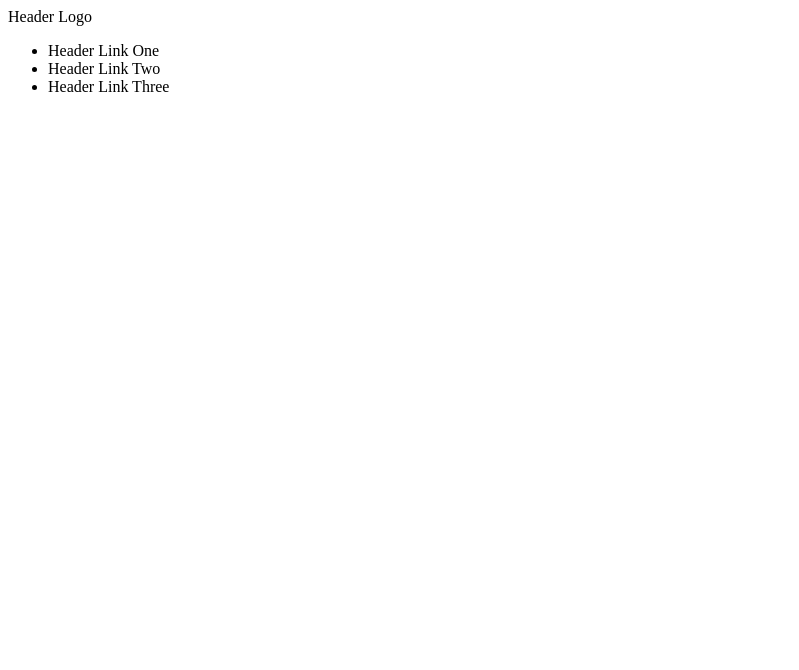
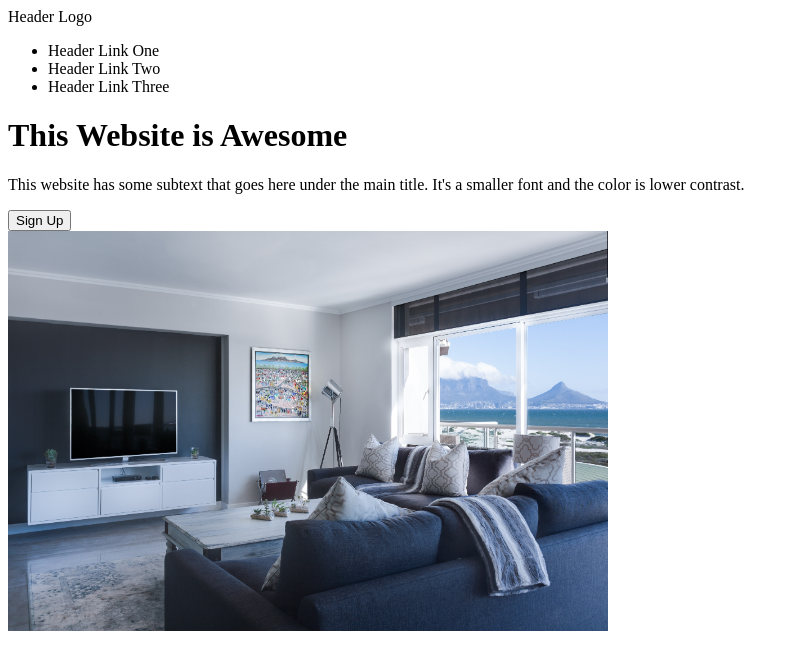
Before and after one commit to MGA1999/My-First-Landing-Page, a plain HTML site: page index.html in a window 1280 px wide. Shown: the whole page, without its empty margins (0-799 px from the left). Drawn offline with Linux system fonts and the light colour scheme.

Commit message:
Add title section

```diff
--- a/index.html
+++ b/index.html
@@ -23,7 +23,17 @@
     </div>
 
     <div class="body-one">
-
+        <div class="left-title">
+            <h1> This Website is Awesome</h1>
+                <p> This website has some subtext that goes here under the main title. It's a smaller font and the color is lower contrast. </p>
+            <div class="button">
+                <button> Sign Up </button>
+            </div>
+            <img src="./images/placeholder image.jpg" alt="Real-Easte"
+                width="600px"
+                height="400px">
+                <!-- ^^ Dimension will not stay the same. -->
+        </div>
 
     </div>
 
```
